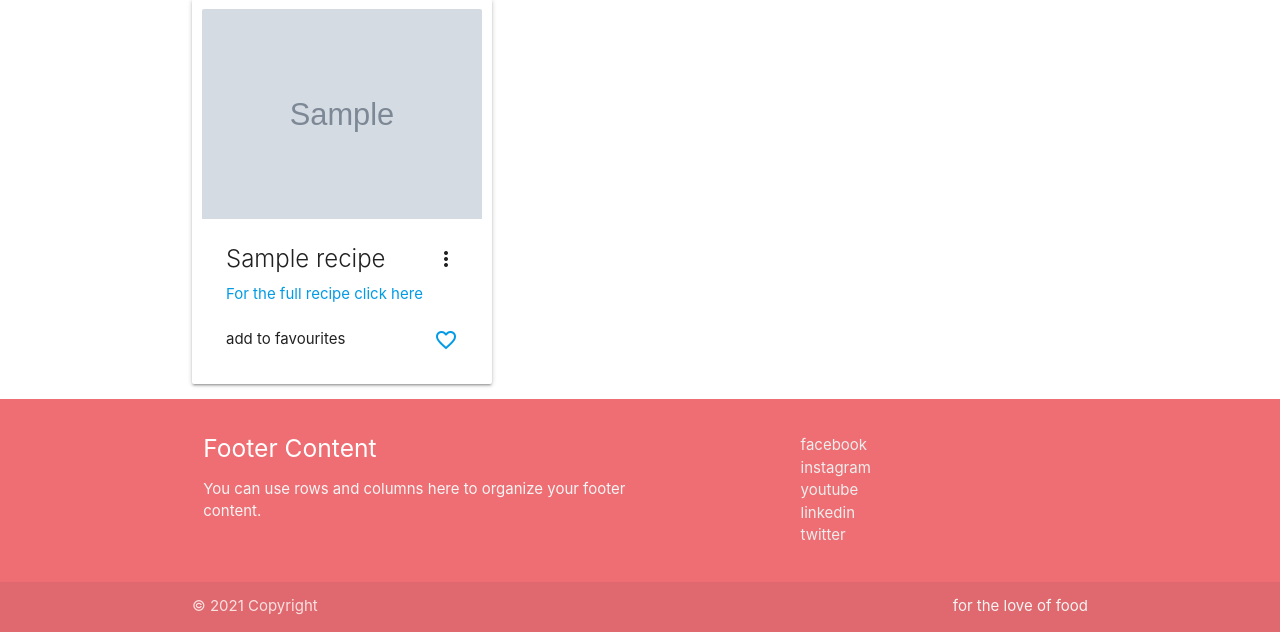
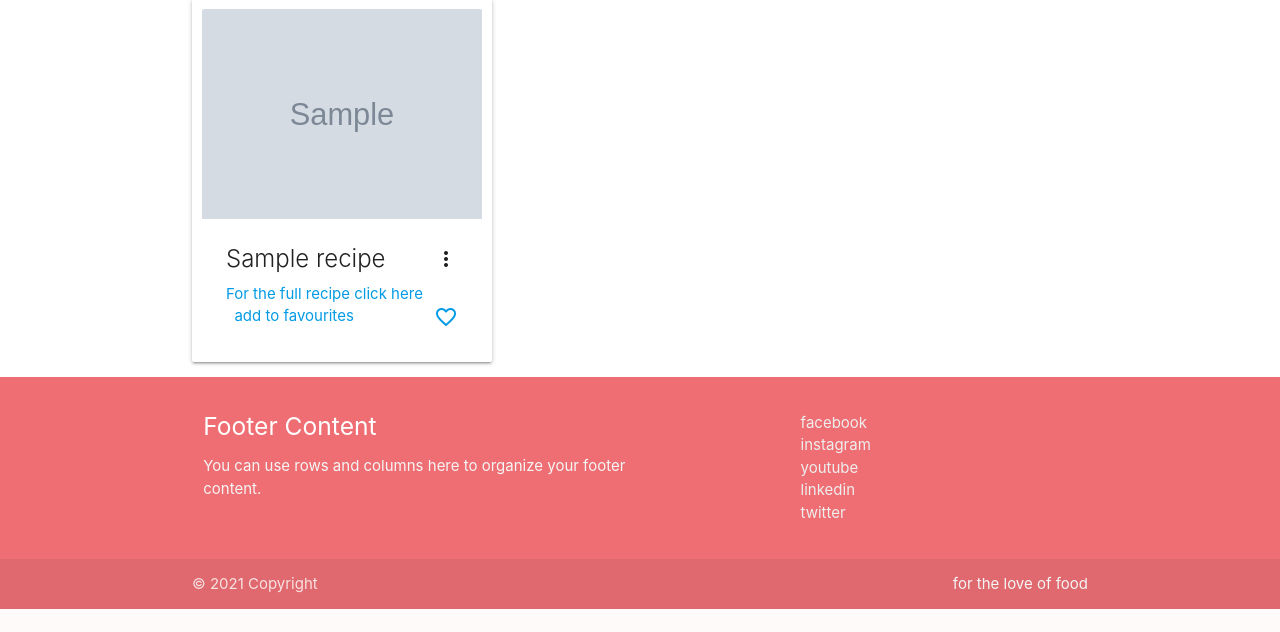
Before and after one commit to manni8436/MS3-Project, a Flask app: page /search in a window 1280 px wide. Shown: the part 339-971 px from the top of the page. After the commit the page ends 948 px from the top, so only its background shows below. Run offline with Flask 2, Linux system fonts and the light colour scheme; grey boxes marked "Sample" are stand-in pictures; a database or web service that is not in the repository returns one stand-in record (values such as "Sample title"); some libraries are stand-ins or nearby versions; some web fonts are replaced.

Commit message:
removed p tags to make text a clickable add to favourites

```diff
--- a/templates/recipes.html
+++ b/templates/recipes.html
@@ -33,9 +33,9 @@
         class="material-icons right">more_vert</i></span>
     <p><a href="{{ recipe.name }}">For the full recipe click here</a></p>
     {% if recipe in favourites %}
-      <p>remove from favourites<a href="{{ url_for ('delete_from_favourites', recipe_id=recipe._id) }}"><i class="material-icons right">favorite</i></a></p>
+      <a href="{{ url_for ('delete_from_favourites', recipe_id=recipe._id) }}" class="favourites-button">remove from favourites<i class="material-icons right">favorite</i></a>
     {% else %}
-      <p>add to favourites<a href="{{ url_for ('save_to_favourites', recipe_id=recipe._id) }}"><i class="material-icons right">favorite_border</i></a></p>
+      <a href="{{ url_for ('save_to_favourites', recipe_id=recipe._id) }}" class="favourites-button">add to favourites<i class="material-icons right">favorite_border</i></a>
     {% endif %}
   </div>
   <div class="card-reveal">
```
